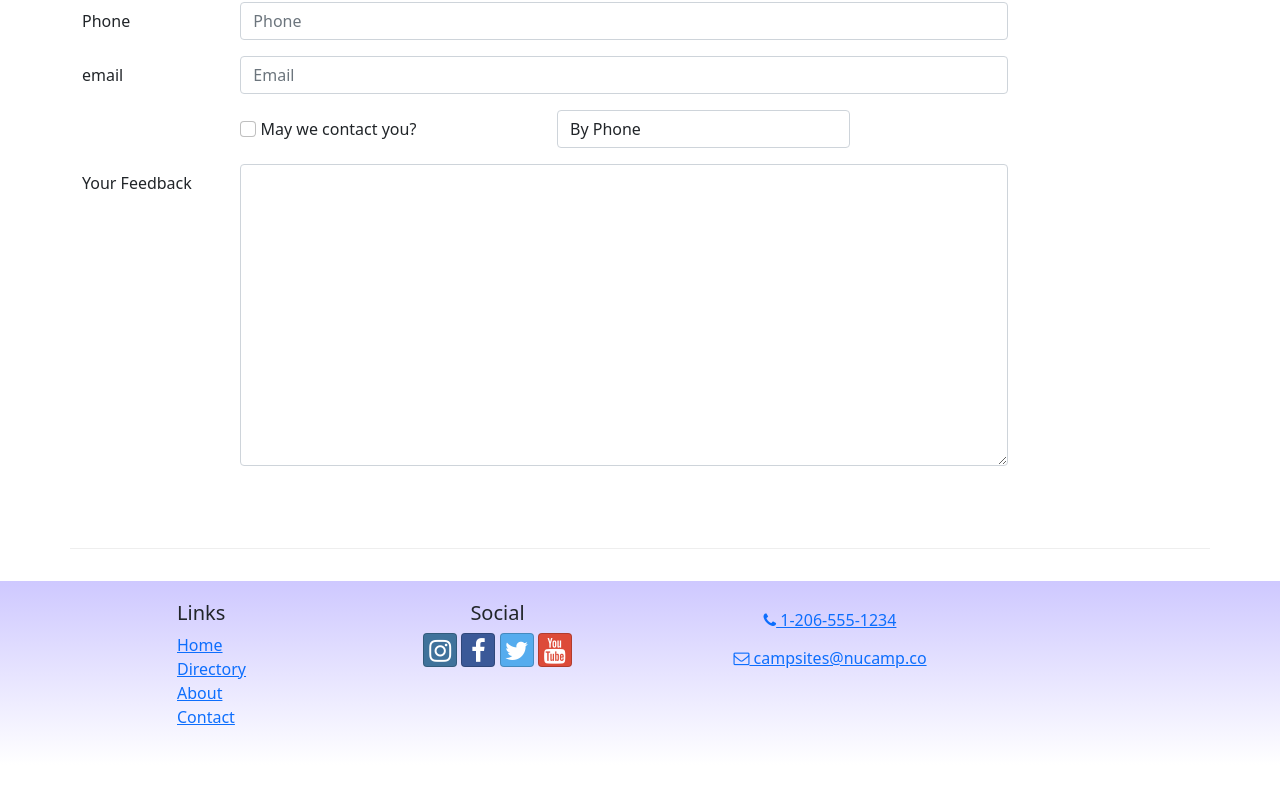
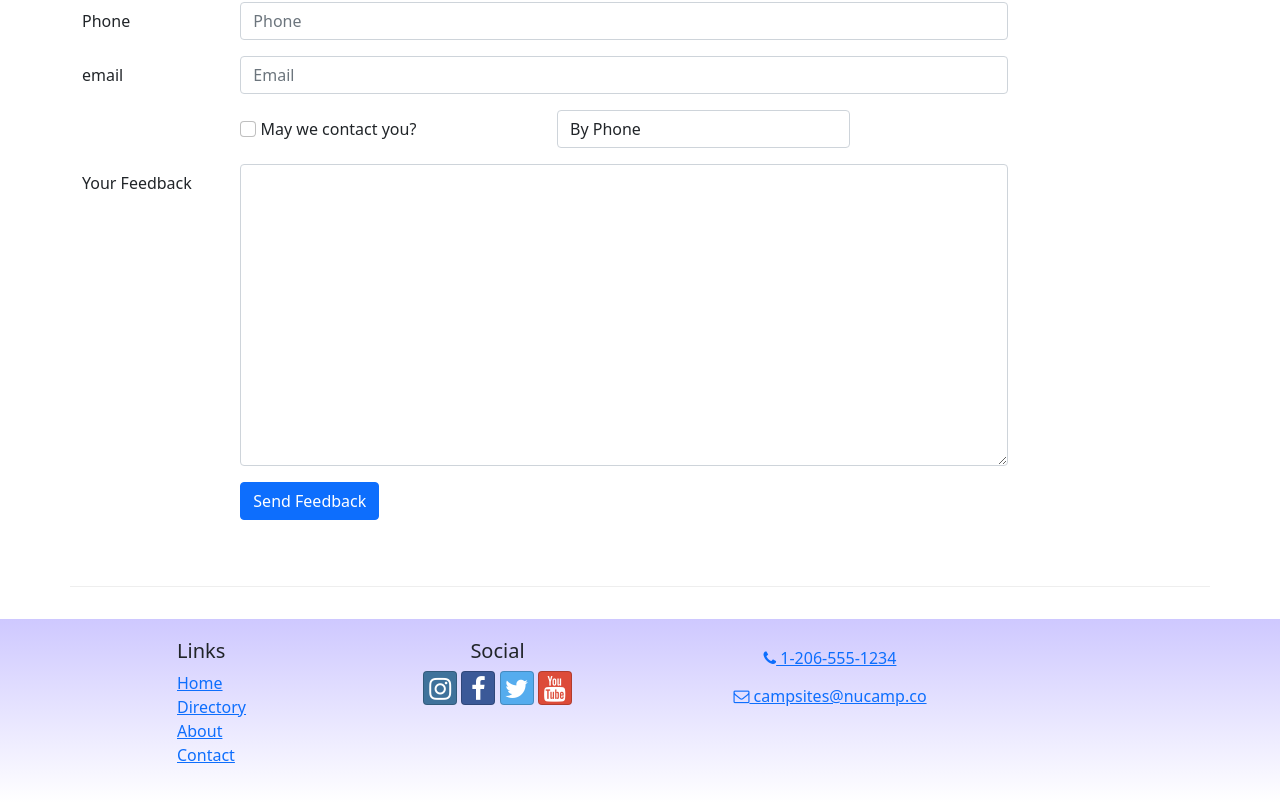
Before and after one commit to mats000111/react-campsite, a React (Create React App) app: page /contact in a window 1280 px wide. Shown: the part 720-1522 px from the top of the page. Before the commit the page ends 1485 px from the top, so only its background shows below. Built offline with nearby package versions, Linux system fonts and the light colour scheme.

Commit message:
ContactForm Part 3

```diff
--- a/src/components/ContactForm.js
+++ b/src/components/ContactForm.js
@@ -2,6 +2,12 @@
 import { Formik, Field, Form } from "formik";
 
 const ContactForm = () => {
+    const handleSubmit = (values, { resetForm }) => {
+        console.log("form values:", values);
+        console.log("in JSON format:", JSON.stringify(values));
+        resetForm();
+    }
+
     return (
         <Formik
             initialValues={{
@@ -13,6 +19,7 @@
                 contactType: "by phone",
                 feedback: ""
             }}
+            onSubmit={handleSubmit}
         >
             <Form>
                 <FormGroup row>
@@ -98,7 +105,11 @@
                     </Col>
                 </FormGroup>
                 <FormGroup row>
-
+                    <Col md={{ size: 10, offset: 2}}>
+                        <Button type="submit" color="primary">
+                            Send Feedback
+                        </Button>
+                    </Col>
                 </FormGroup>
             </Form>
         </Formik>
--- a/src/components/Header.js
+++ b/src/components/Header.js
@@ -40,7 +40,7 @@
                     </NavItem>
                     <NavItem>
                         <NavLink className="nav-link" to="/contact">
-                            <i className="fa fa-address-card fa-lg" /> Home
+                            <i className="fa fa-address-card fa-lg" /> Contact
                         </NavLink>
                     </NavItem>
                 </Nav>
```
